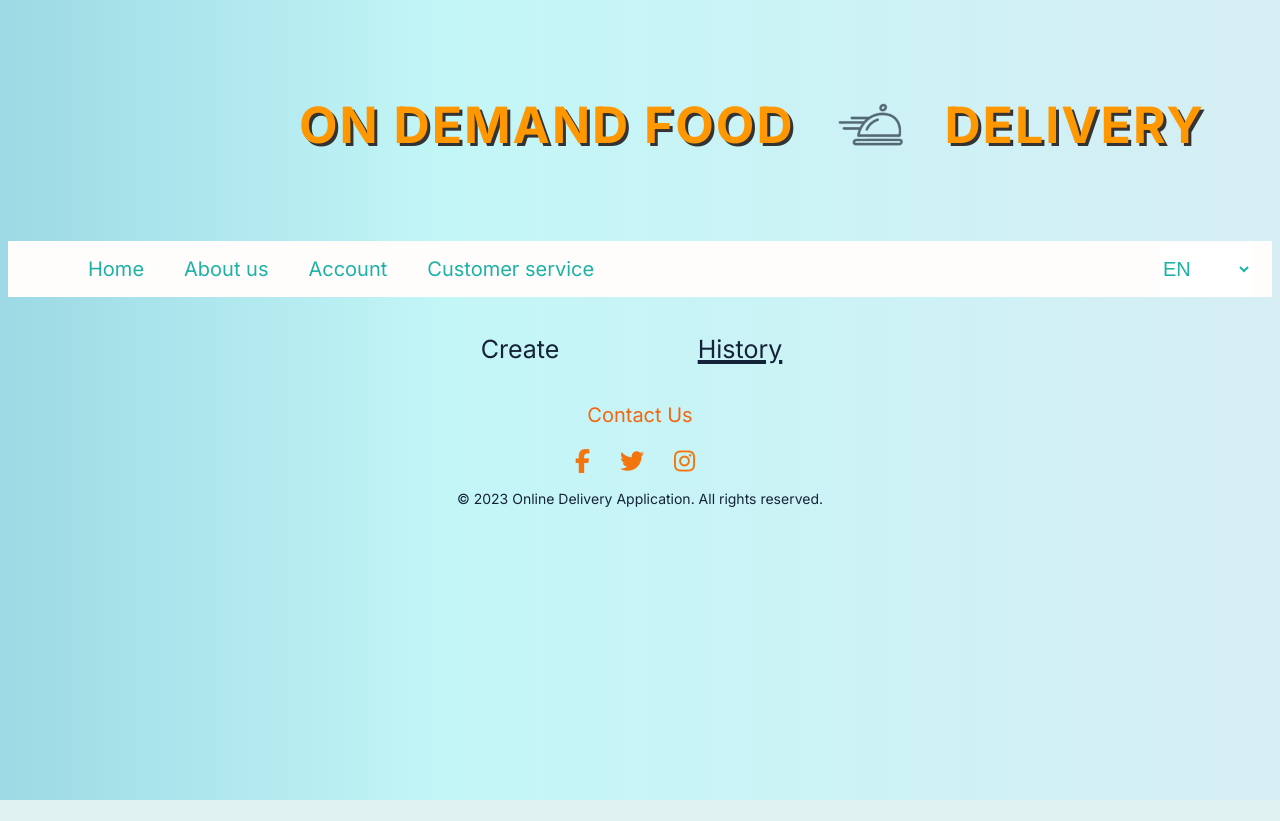
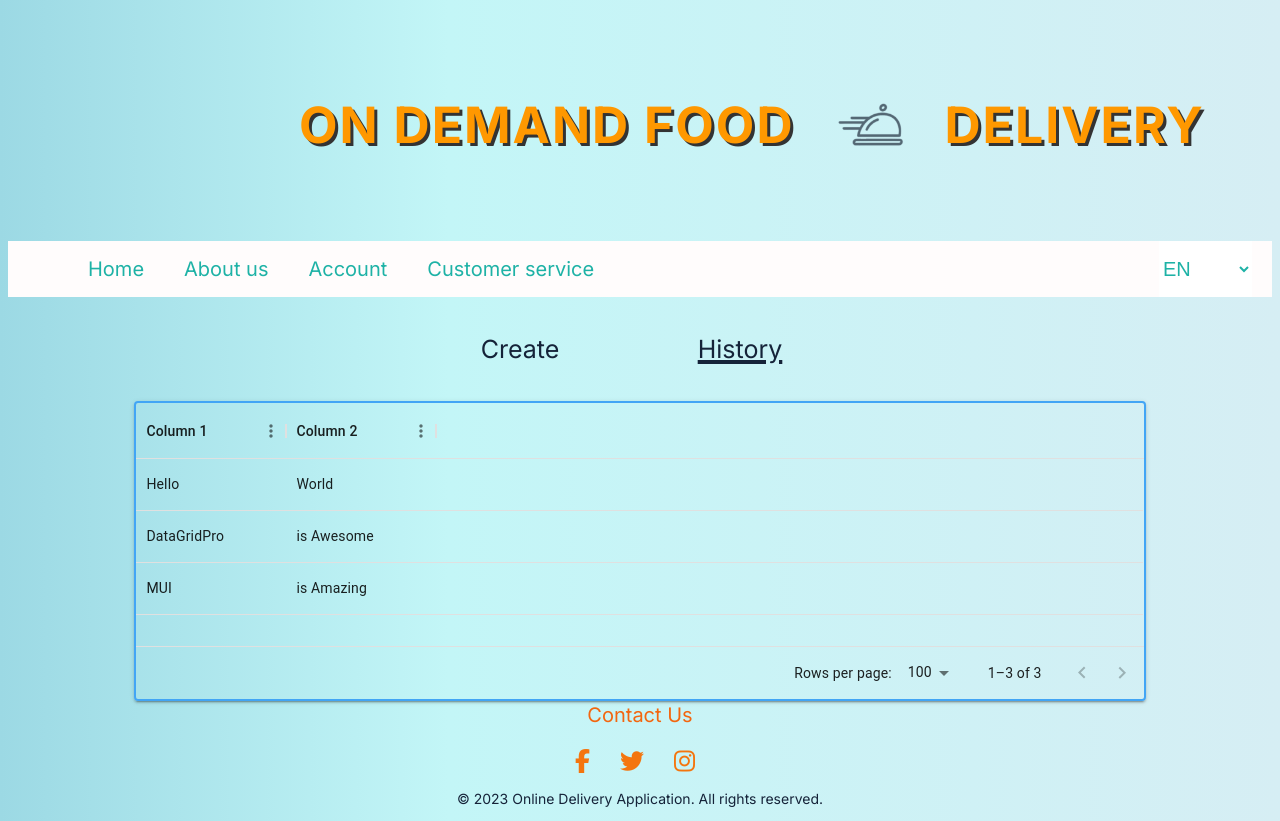
Before and after one commit to Mark-Masulis/odfds_frontend, a React (Create React App) app: page /restaurant in a window 1280 px wide. Both pictures are taken after a click on the button "History". Before the commit the page ends 800 px from the top, so only its background shows below. Built offline with nearby package versions, Linux system fonts and the light colour scheme; a web font is replaced by a local one.

Commit message:
saving progress

```diff
--- a/src/Restaurant/Restaurant.js
+++ b/src/Restaurant/Restaurant.js
@@ -3,7 +3,9 @@ import { Routes, Route, useParams } from "react-router-dom";
 import TabBar from "./../Components/TabBar";
 import RestaurantHomePage
  from "./RestaurantHomePage";
-export default function Restaurant(props) {
+import RestaurantOrders from "./RestaurantOrders";
+
+ export default function Restaurant(props) {
   const { userType } = useParams();
   const [userTab, setUserTab] = useState(userType || "create");
   return (
@@ -18,7 +20,7 @@ export default function Restaurant(props) {
           },
           { label: "History",
           onSelect: () => {
-            setUserTab("order history");
+            setUserTab("order");
           }, },
         ]}
         defaultLabel={userType}
@@ -31,6 +33,8 @@ export default function Restaurant(props) {
             switch (userTab) {
               case "create":
                 return <RestaurantHomePage />;
+              case "order":
+                return <RestaurantOrders />;
             }
 
           })()}
--- a/src/Restaurant/RestaurantOrders.js
+++ b/src/Restaurant/RestaurantOrders.js
@@ -1,11 +1,40 @@
-import React from 'react'
-import {
-  createBrowserRouter,
-  createRoutesFromElements,
-  RouterProvider,
-  Route
-} from "react-router-dom"
+import * as React from "react";
+import { DataGrid, GridRowsProp, GridColDef } from "@mui/x-data-grid";
 
-export default function RestaurantOrders(props){
+const rows = [
+  { id: 1, col1: "Hello", col2: "World" },
+  { id: 2, col1: "DataGridPro", col2: "is Awesome" },
+  { id: 3, col1: "MUI", col2: "is Amazing" },
+];
 
+const columns = [
+  { field: "col1", headerName: "Column 1", width: 150 },
+  { field: "col2", headerName: "Column 2", width: 150 },
+];
+
+export default function App() {
+  return (
+    <div style={{ textAlign: 'center' }}>
+      <div
+        style={{
+          height: 300,
+          width: "80%",
+          display: "inline-block",
+        }}
+      >
+        <DataGrid
+          rows={rows}
+          columns={columns}
+          sx={{
+            boxShadow: 2,
+            border: 2,
+            borderColor: "primary.light",
+            "& .MuiDataGrid-cell:hover": {
+              color: "primary.main",
+            },
+          }}
+        />
+      </div>
+    </div>
+  );
 }
```
Also changed, not shown: package.json (+6 -1 lines), 1 other file (tests, documents, lock files or other folders).
